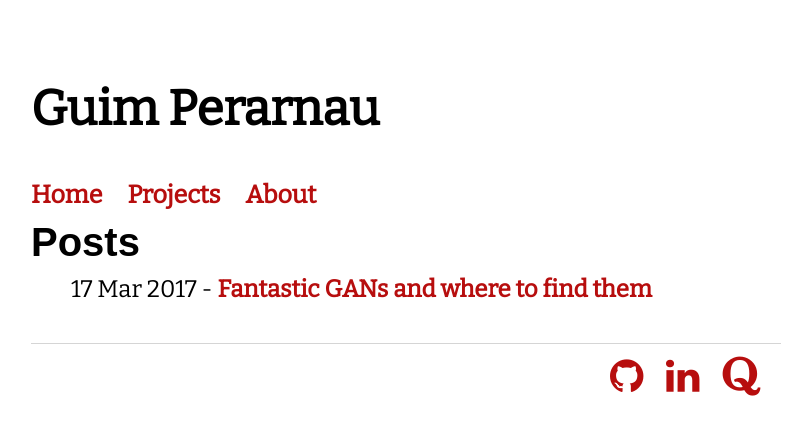
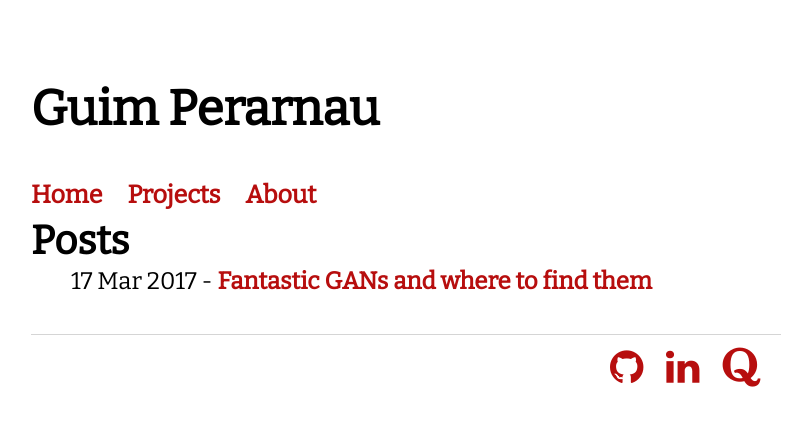
Before and after one commit to Guim3/guim3.github.io, a Jekyll site: the page built from blog/index.html, in a window 1280 px wide. Shown: the top 435 px of the page, without its empty margins (234-1026 px from the left). Built offline with Jekyll 4.4.1, drawn with Linux system fonts in a browser that asks for light colours.

Commit message:
Change post title to div

```diff
--- a/blog/index.html
+++ b/blog/index.html
@@ -2,7 +2,7 @@
 layout: default
 title: Posts
 ---
-	<h1 class="post-title">{{ page.title }}</h1>
+	<div class="post-title">{{ page.title }}</div>
 	<ul class="posts">
 
 	  {% for post in site.posts %}
--- a/css/main.css
+++ b/css/main.css
@@ -105,8 +105,8 @@ h1 {
 	font-weight: 700;
 	line-height: 78px;
 }
-h1.post-title{
-  font-family: Arial;
+div.post-title{
+  font-family: Bitter;
   font-size: 40px;
   font-style: normal;
   font-variant: normal;
```
